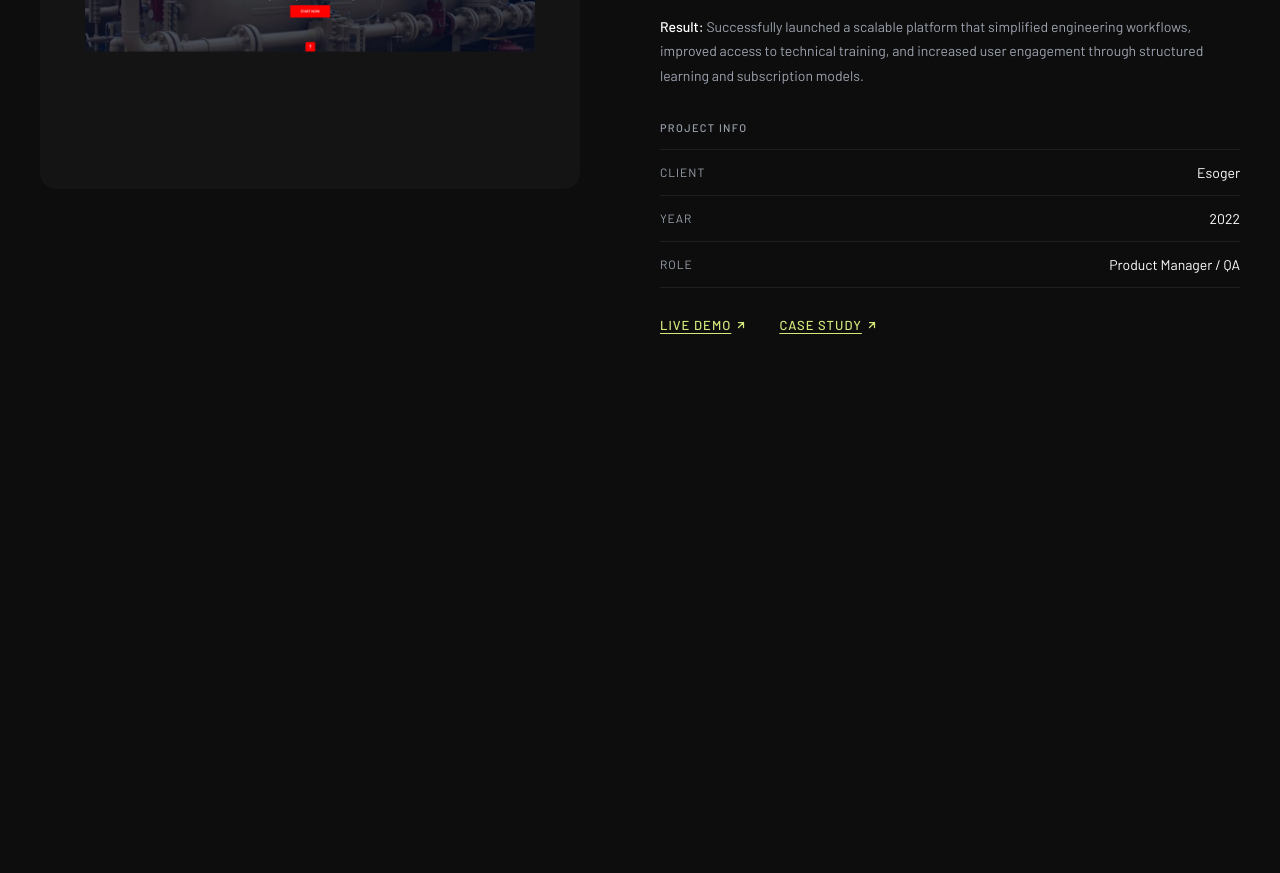
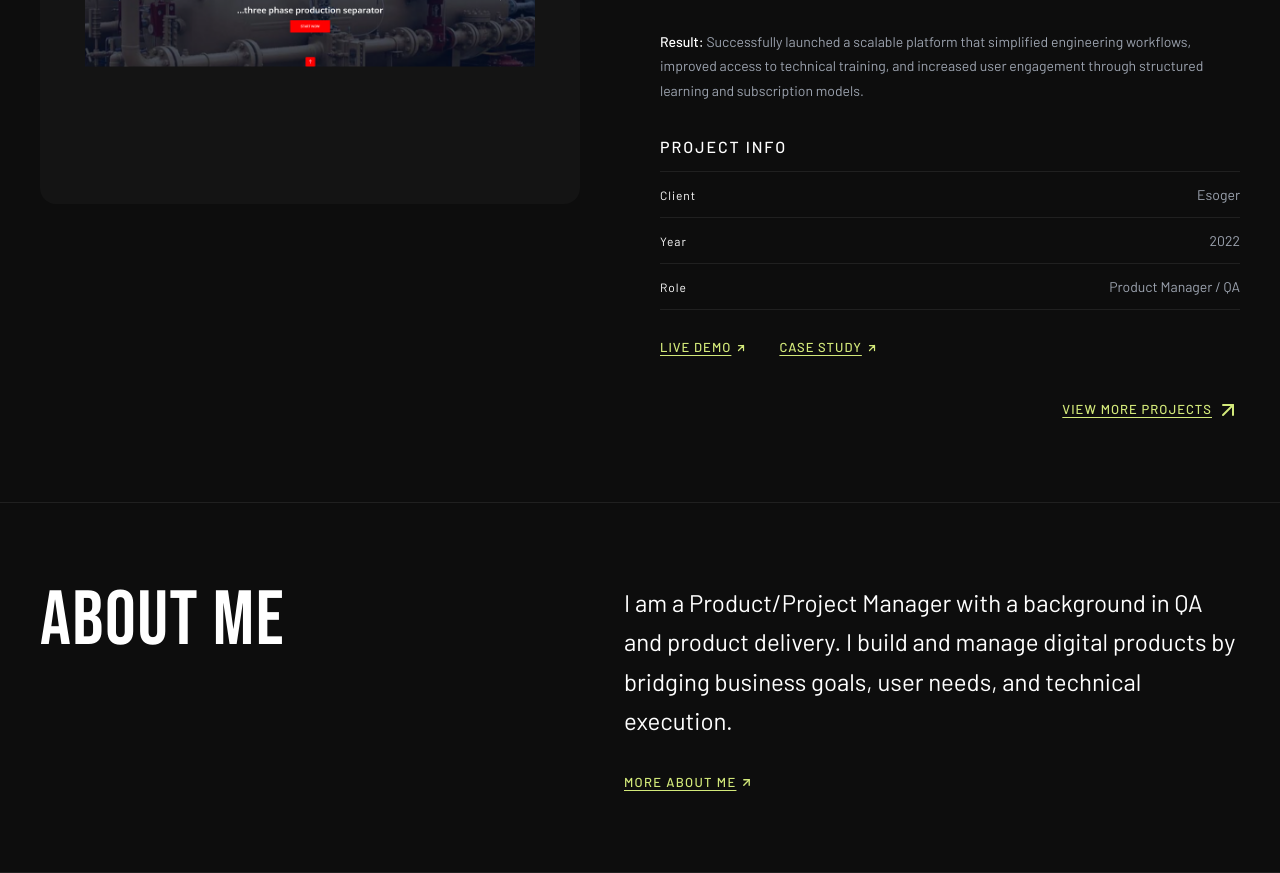
Before and after one commit to Saviourise/sam-portfolio, a React (Vite) app: page / in a window 1280 px wide. Shown: the part 2920-3793 px from the top of the page. Before the commit the page ends 3335 px from the top, so only its background shows below. Built offline with nearby package versions, Linux system fonts and the light colour scheme; a web font is replaced by a local one.

Commit message:
Add link to view more projects in ProductHighlights, update ProjectCard styles, and integrate AboutMe section in Home page

```diff
--- /dev/null
+++ b/src/components/sections/AboutMe.tsx
@@ -0,0 +1,34 @@
+import { Link } from 'react-router-dom'
+import { ArrowUpRight } from 'lucide-react'
+
+export default function AboutMe() {
+  return (
+    <section className="w-full max-w-[1400px] mx-auto px-4 md:px-10 py-20">
+      <div className="flex flex-col md:flex-row md:gap-20 gap-8">
+
+        {/* Left — heading */}
+        <div className="md:w-[42%] shrink-0">
+          <h2 className="font-display uppercase text-white text-[clamp(52px,6vw,80px)] leading-none tracking-[0.02em]">
+            About Me
+          </h2>
+        </div>
+
+        {/* Right — bio + link */}
+        <div className="flex-1 flex flex-col gap-8 justify-center">
+          <p className="font-body text-white md:text-2xl text-lg leading-[1.65]">
+            I am a Product/Project Manager with a background in QA and product delivery. I build and manage digital products by bridging business goals, user needs, and technical execution.
+          </p>
+
+          <Link
+            to="/about"
+            className="font-body font-medium text-[13px] uppercase tracking-widest text-accent underline underline-offset-[3px] inline-flex items-center gap-1 transition-opacity duration-200 hover:opacity-70 w-fit"
+          >
+            More About Me
+            <ArrowUpRight size={13} strokeWidth={2.5} />
+          </Link>
+        </div>
+
+      </div>
+    </section>
+  )
+}
--- a/src/components/sections/ProductHighlights/ProjectCard.tsx
+++ b/src/components/sections/ProductHighlights/ProjectCard.tsx
@@ -85,13 +85,13 @@ export default function ProjectCard({
         </div>
 
         <div className="flex flex-col mt-2">
-          <span className="font-body text-[11px] font-medium uppercase tracking-[0.12em] text-muted mb-3">
+          <span className="font-body text-base font-medium uppercase tracking-[0.12em] text-white mb-3">
             Project Info
           </span>
           {info.map((row, i) => (
             <div key={i} className="border-t border-border py-3 flex items-center gap-6 justify-between">
-              <span className="font-body text-[12px] uppercase tracking-[0.08em] text-muted w-16">{row.label}</span>
-              <span className="font-body text-[14px] text-white">{row.value}</span>
+              <span className="font-body text-[12px] tracking-[0.08em] text-white w-16">{row.label}</span>
+              <span className="font-body text-[14px] text-muted">{row.value}</span>
             </div>
           ))}
           <div className="border-t border-border" />
--- a/src/components/sections/ProductHighlights/index.tsx
+++ b/src/components/sections/ProductHighlights/index.tsx
@@ -1,5 +1,7 @@
+import { Link } from 'react-router-dom'
 import ProjectCard from './ProjectCard'
 import projects from './products'
+import { ArrowUpRightIcon } from 'lucide-react'
 
 export default function ProductHighlights() {
   return (
@@ -13,6 +15,16 @@ export default function ProductHighlights() {
           <ProjectCard key={i} {...project} />
         ))}
       </div>
+
+      <div className="flex justify-end mt-10">
+        <Link
+          to="/projects"
+          className="font-body font-medium text-[13px] uppercase tracking-[0.08em] text-accent underline underline-offset-[3px] inline-flex items-center gap-1 transition-opacity duration-200 hover:opacity-70"
+        >
+          VIEW MORE PROJECTS
+          <ArrowUpRightIcon />
+        </Link>
+      </div>
     </section>
   )
 }
--- a/src/pages/Home.tsx
+++ b/src/pages/Home.tsx
@@ -1,5 +1,6 @@
 import Hero from '../components/sections/Hero'
 import ProductHighlights from '../components/sections/ProductHighlights/index'
+import AboutMe from '../components/sections/AboutMe'
 
 export default function Home() {
   return (
@@ -7,6 +8,9 @@ export default function Home() {
       <Hero />
       <hr className="border-border" />
       <ProductHighlights />
+      <hr className="border-border" />
+      <AboutMe />
+      <hr className="border-border" />
     </>
   )
 }
```
